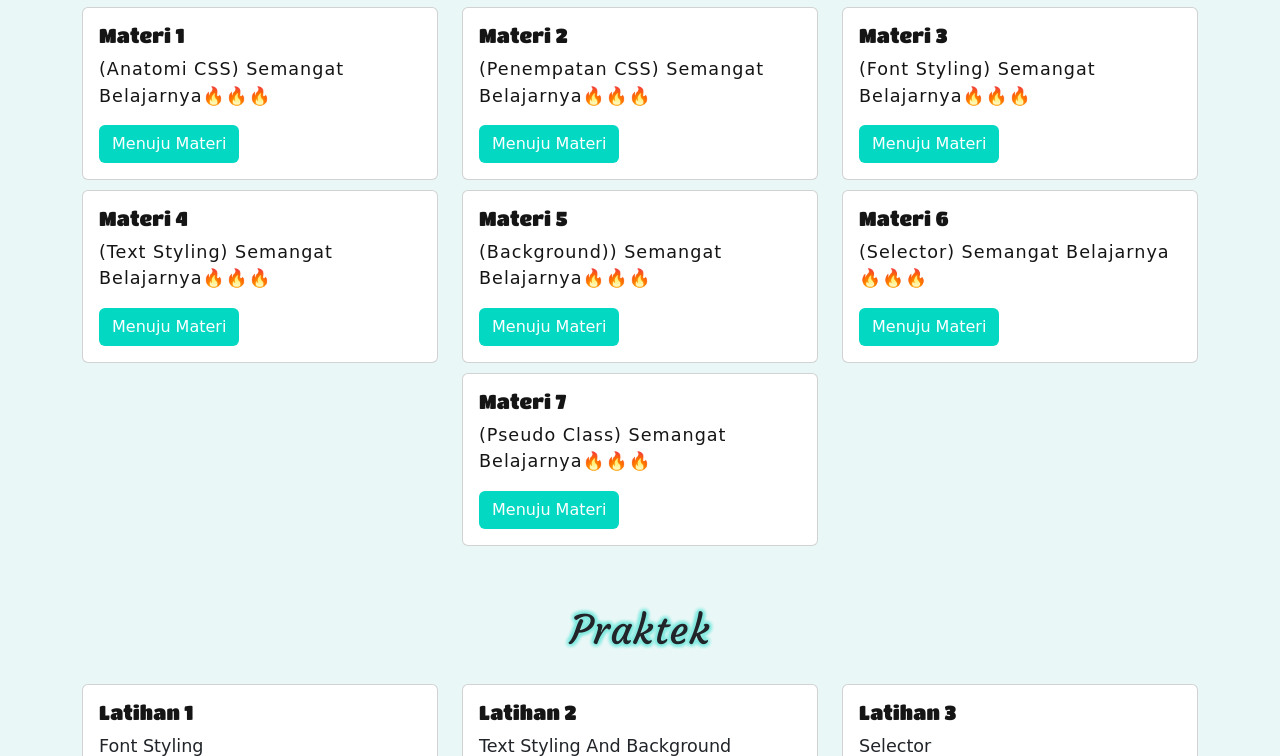
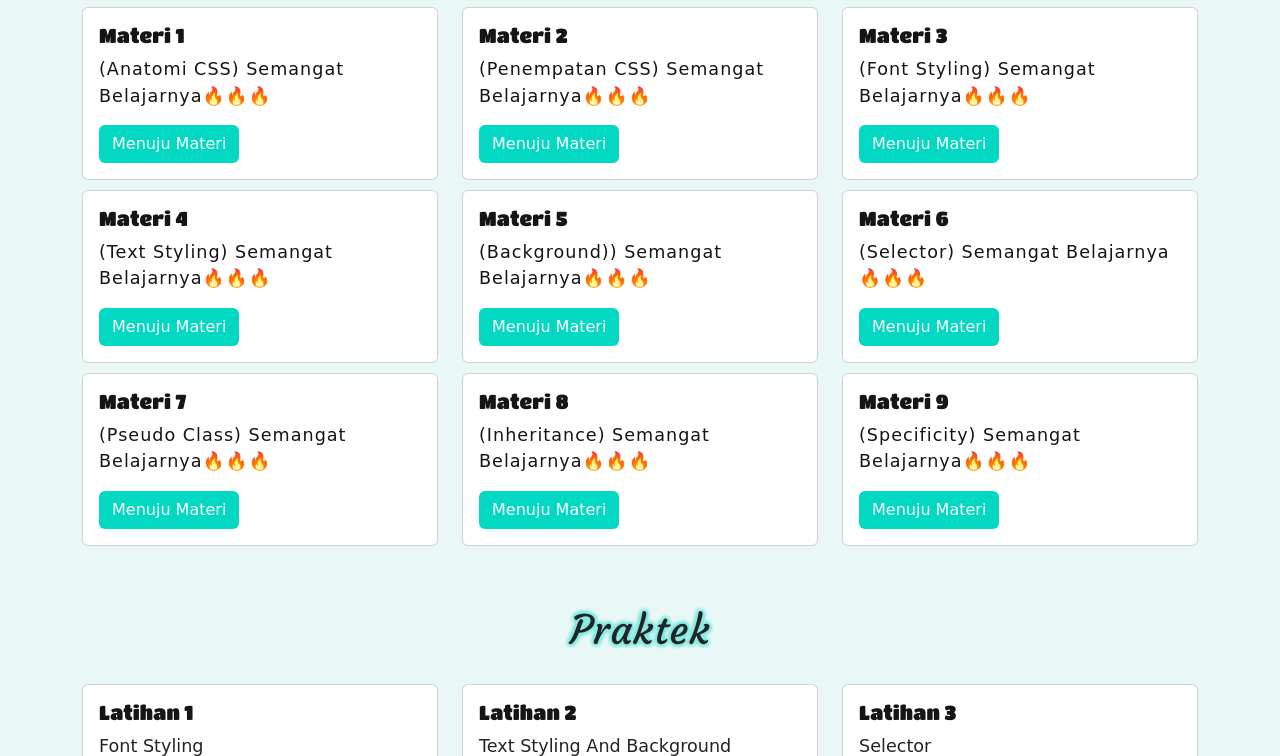
Before and after one commit to haziq2143/webDekalCss, a plain HTML site: page index.html in a window 1280 px wide. Shown: the part 457-1213 px from the top of the page. Drawn offline with nearby package versions, Linux system fonts and the light colour scheme; a script that the page names is missing; a web font is replaced by a local one.

Commit message:
Update index.html

```diff
--- a/index.html
+++ b/index.html
@@ -106,6 +106,25 @@
             </div>
           </div>
         </div>
+        <div class="col-sm-4">
+          <div class="card ke6">
+            <div class="card-body">
+              <h5 class="card-title judul">Materi 8</h5>
+              <p class="card-text isi">(Inheritance) Semangat Belajarnya🔥🔥🔥</p>
+              <a href="https://youtu.be/kY2FEA3y43E" class="btn">Menuju Materi</a>
+            </div>
+          </div>
+        </div>
+        <div class="col-sm-4">
+          <div class="card ke6">
+            <div class="card-body">
+              <h5 class="card-title judul">Materi 9</h5>
+              <p class="card-text isi">(Specificity) Semangat Belajarnya🔥🔥🔥</p>
+              <a href="https://youtu.be/yu74Y1ndd5w" class="btn">Menuju Materi</a>
+            </div>
+          </div>
+        </div>
+
       </div>
       </div>
 
```
